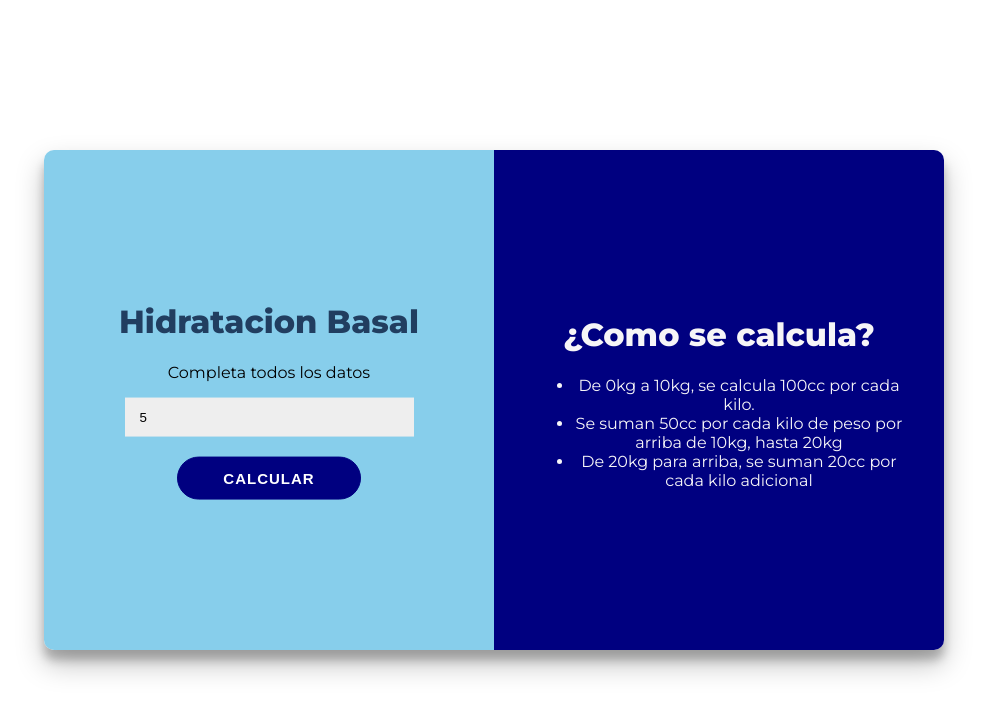
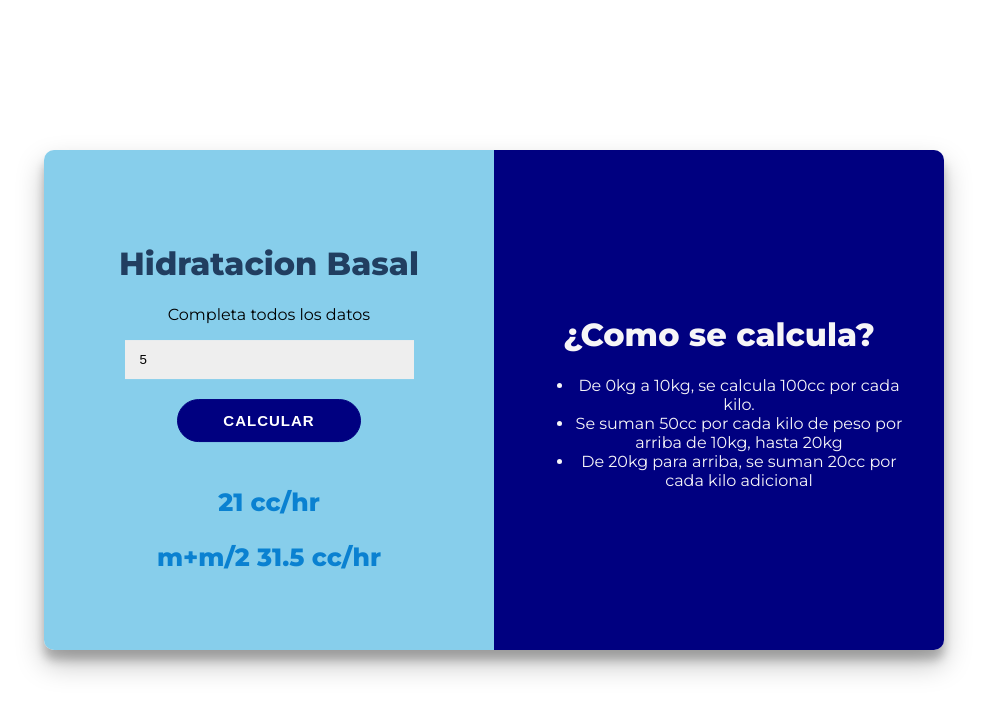
Before and after one commit to SamiraSosa/Calculadorabasal.github.io, a plain HTML site: page index.html in a window 1280 px wide. Both pictures are taken after typing "5" into the empty fields and a click on the button "CALCULAR". Shown: the whole page, without its empty margins (146-1133 px from the left). Drawn offline with Linux system fonts and the light colour scheme.

Commit message:
initial commit

```diff
--- a/index.html
+++ b/index.html
@@ -3,7 +3,7 @@
     <head>
         <title>Calculadora Basal</title>
         <link rel="stylesheet" href="style.css">
-        <script src="script.js" defer></script>
+        <script src="scriptt.js" defer></script>
     </head>
     <body >
         <div id="contenedor">
--- /dev/null
+++ b/scriptt.js
@@ -0,0 +1,44 @@
+
+
+const CALCULAR = document.getElementById('calcular');
+const ERROR = document.getElementById('error');
+const FLU = document.getElementById('flu');
+const MAN = document.getElementById('man');
+
+CALCULAR.addEventListener('click', () => {
+    const DATO = document.getElementById('peso').value
+    //validamos que se cargue un dato:
+    if (DATO > 0){
+        ERROR.style.display = 'none'
+        let flujo = calcFlujo(DATO);
+        let mantenimiento = flujo*1.5;
+        FLU.innerHTML = flujo + ' cc/hr';
+        MAN.innerHTML = 'm+m/2 ' + mantenimiento + ' cc/hr';
+        FLU.style.display = 'block';
+        MAN.style.display = 'block';
+    } else {
+        ERROR.style.display = 'block';
+        FLU.style.display = 'none';
+        MAN.style.display = 'none';
+    }
+})
+
+function calcFlujo(peso){
+    let resto = peso;
+    let flujo = 0;
+    if(resto<31)
+         {if (resto<=10){
+        flujo=resto*100
+
+                }
+        else if(resto<=20){
+        flujo=(10*100)+((peso-10)*50)
+                         }
+             else{flujo=(10*100)+ (10*50)+((peso-20)*20)
+    }
+    }
+    else{flujo=( (((resto * 4) + 7) / (resto + 90))*1500)
+        return Math.round(flujo)}
+
+    return Math.round(flujo/24);
+}
```
